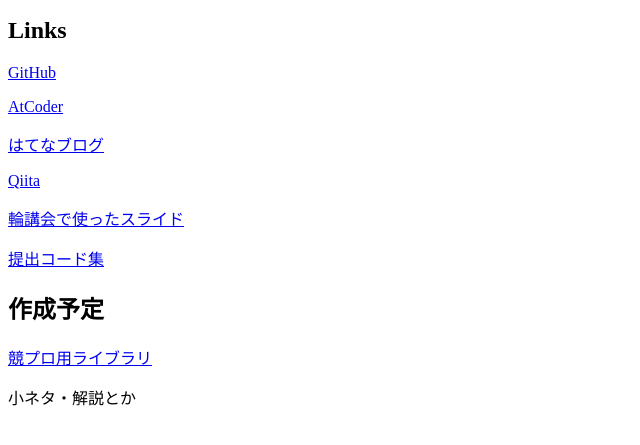
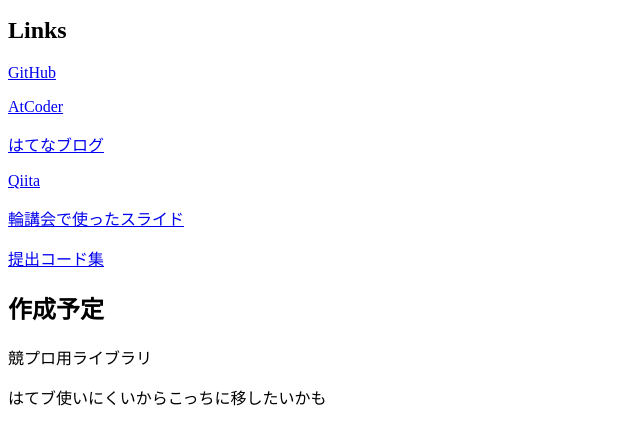
Before and after one commit to Suu0313/Suu0313.github.io, a plain HTML site: page index.html in a window 1280 px wide. Shown: the part 107-552 px from the top of the page, without its empty margins (0-640 px from the left). Drawn offline with Linux system fonts and the light colour scheme.

Commit message:
Update index.html

```diff
--- a/index.html
+++ b/index.html
@@ -15,7 +15,7 @@
   <p><a href="https://suu0313.github.io/JournalClub/" target="_blank">輪講会で使ったスライド</a></p>
   <p><a href="https://github.com/Suu0313/competitive-programing-submissions" target="_blank">提出コード集</a></p>
   <h2>作成予定</h2>
-  <p><a href="https://github.com/Suu0313/library" target="_blank">競プロ用ライブラリ</a></p>
-  <p>小ネタ・解説とか</p>
+  <p>競プロ用ライブラリ</p>
+  <p>はてブ使いにくいからこっちに移したいかも</p>
 </body>
 </html>
```
